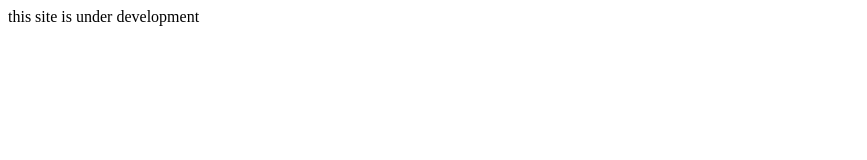
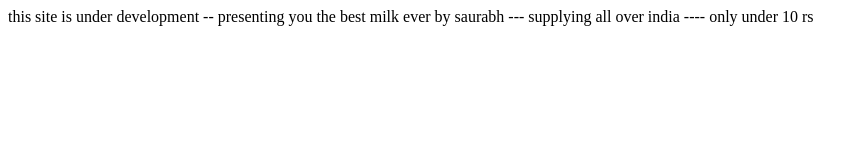
Before and after one commit to psgog/psgog.github.io, a plain HTML site: page index.html in a window 1280 px wide. Shown: the whole page, without its empty margins (0-867 px from the left). Drawn offline with Linux system fonts and the light colour scheme.

Commit message:
Update index.html

```diff
--- a/index.html
+++ b/index.html
@@ -8,5 +8,11 @@
 </head>
 <body>
     this site is under development
+    --
+    presenting you the best milk ever by saurabh
+    ---
+    supplying all over india
+    ----
+    only under 10 rs
 </body>
 </html>
```
